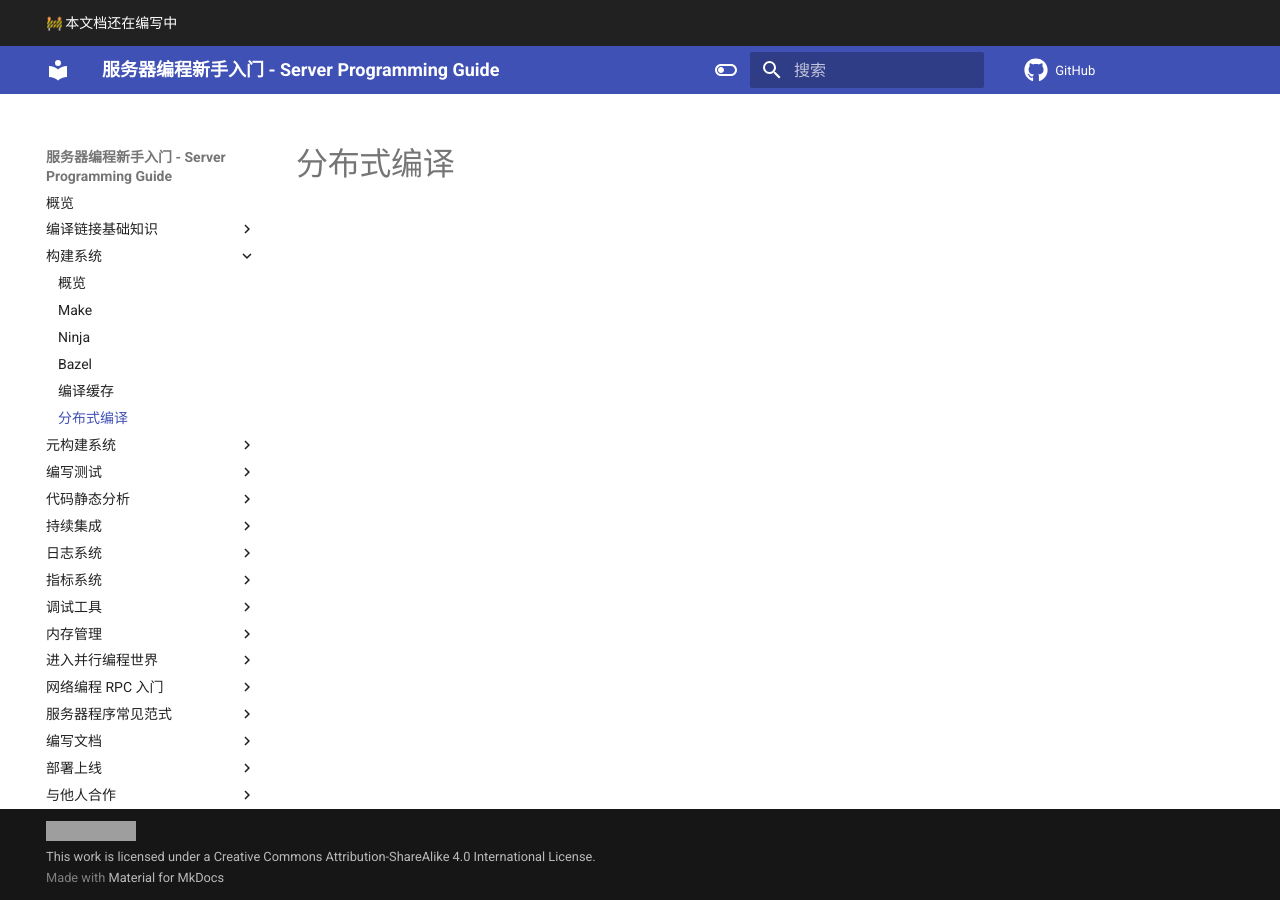
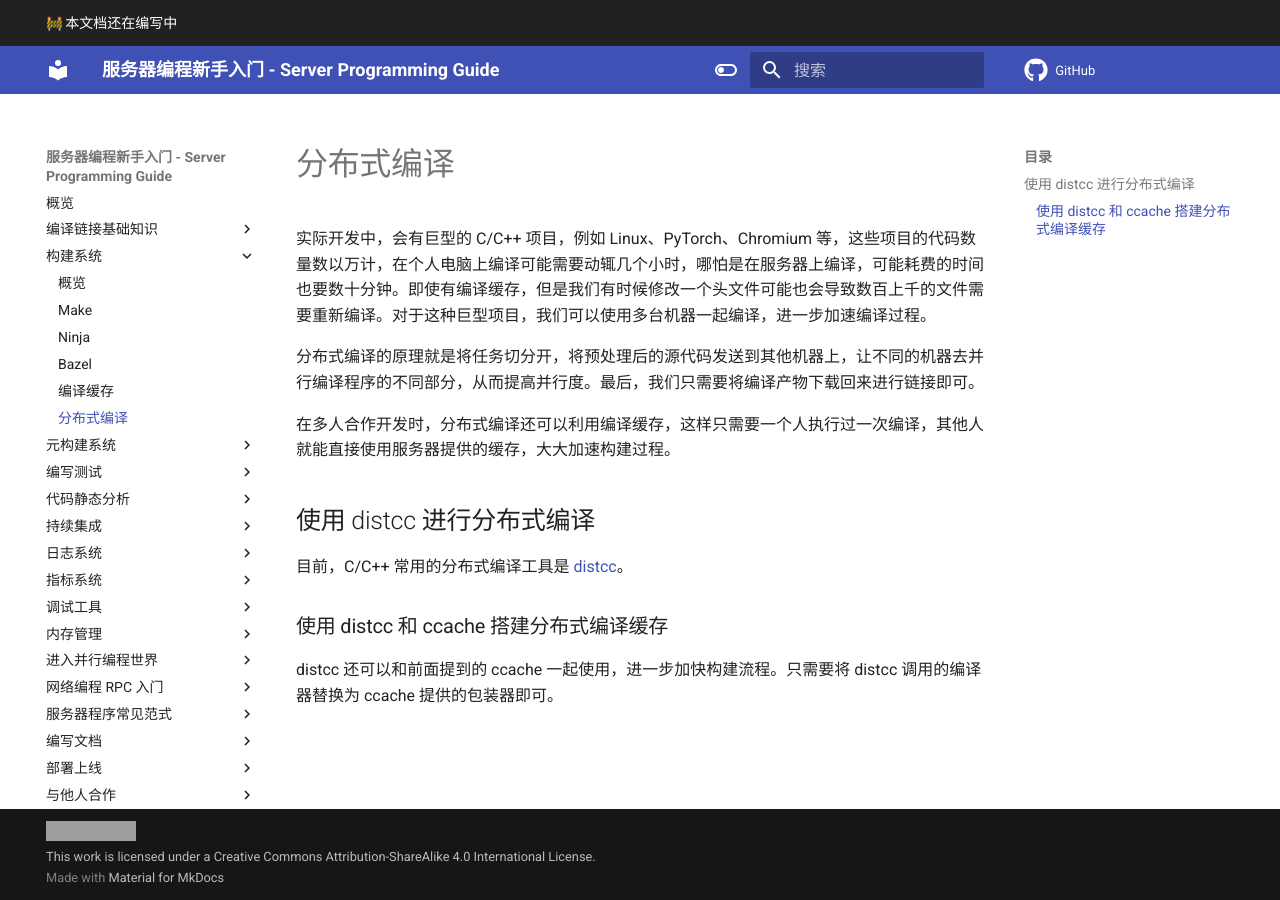
Before and after one commit to howardlau1999/server-programming-guide, an MkDocs documentation site: the page built from docs/build-system/distributed-compiling.md, in a window 1280 px wide. Built offline with MkDocs 1.6.1 and Material for MkDocs 9.7.7, drawn with Linux system fonts in a browser that asks for light colours; emoji names are drawn with the system emoji font; comment, search, counter and statistics services are not loaded; grey boxes are pictures that could not be loaded.

Commit message:
build system

```diff
--- a/docs/build-system/distributed-compiling.md
+++ b/docs/build-system/distributed-compiling.md
@@ -1 +1,15 @@
 # 分布式编译
+
+实际开发中，会有巨型的 C/C++ 项目，例如 Linux、PyTorch、Chromium 等，这些项目的代码数量数以万计，在个人电脑上编译可能需要动辄几个小时，哪怕是在服务器上编译，可能耗费的时间也要数十分钟。即使有编译缓存，但是我们有时候修改一个头文件可能也会导致数百上千的文件需要重新编译。对于这种巨型项目，我们可以使用多台机器一起编译，进一步加速编译过程。
+
+分布式编译的原理就是将任务切分开，将预处理后的源代码发送到其他机器上，让不同的机器去并行编译程序的不同部分，从而提高并行度。最后，我们只需要将编译产物下载回来进行链接即可。
+
+在多人合作开发时，分布式编译还可以利用编译缓存，这样只需要一个人执行过一次编译，其他人就能直接使用服务器提供的缓存，大大加速构建过程。
+
+## 使用 distcc 进行分布式编译
+
+目前，C/C++ 常用的分布式编译工具是 [distcc](https://distcc.github.io/)。
+
+### 使用 distcc 和 ccache 搭建分布式编译缓存
+
+distcc 还可以和前面提到的 ccache 一起使用，进一步加快构建流程。只需要将 distcc 调用的编译器替换为 ccache 提供的包装器即可。
```
Also changed, not shown: docs/build-system/index.md (+2 -2 lines).
